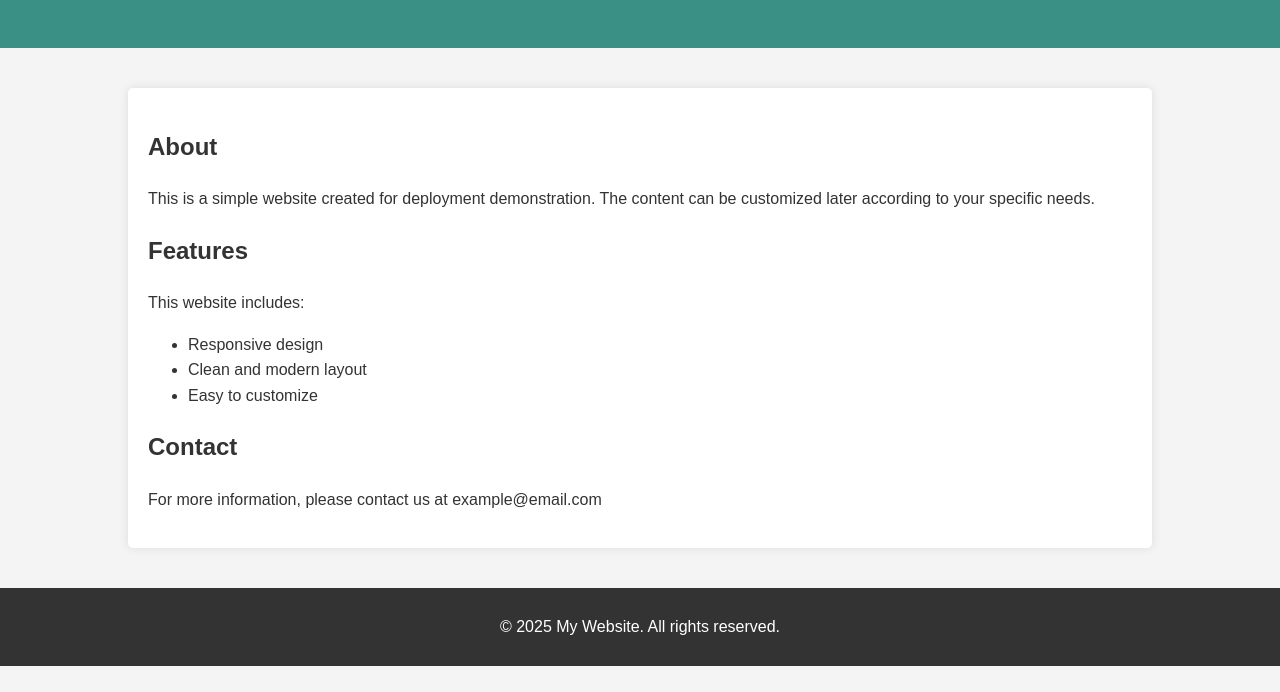
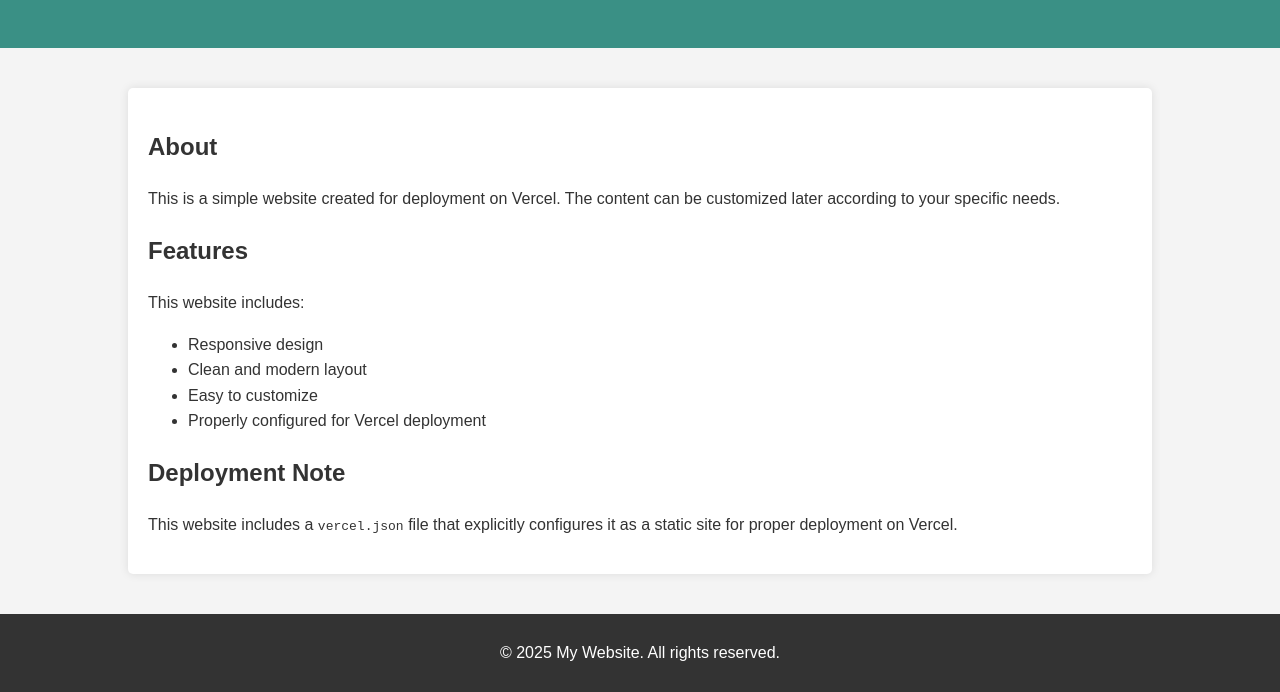
Before and after one commit to cristiandragoi/AIGlobalSynergy.ai, a website: page index.html in a window 1280 px wide. Shown: the part 126-818 px from the top of the page. Drawn offline with Linux system fonts and the light colour scheme; files that its build step writes are made by us from their sources; files whose address does not match are found by name.

Commit message:
Add files via upload

```diff
--- a/index.html
+++ b/index.html
@@ -16,7 +16,7 @@
     <div class="container">
         <div class="main-content">
             <h2>About</h2>
-            <p>This is a simple website created for deployment demonstration. The content can be customized later according to your specific needs.</p>
+            <p>This is a simple website created for deployment on Vercel. The content can be customized later according to your specific needs.</p>
 
             <h2>Features</h2>
             <p>This website includes:</p>
@@ -24,10 +24,11 @@
                 <li>Responsive design</li>
                 <li>Clean and modern layout</li>
                 <li>Easy to customize</li>
+                <li>Properly configured for Vercel deployment</li>
             </ul>
 
-            <h2>Contact</h2>
-            <p>For more information, please contact us at example@email.com</p>
+            <h2>Deployment Note</h2>
+            <p>This website includes a <code>vercel.json</code> file that explicitly configures it as a static site for proper deployment on Vercel.</p>
         </div>
     </div>
 
```
Also changed, not shown: vercel.json (added), 1 other file.
